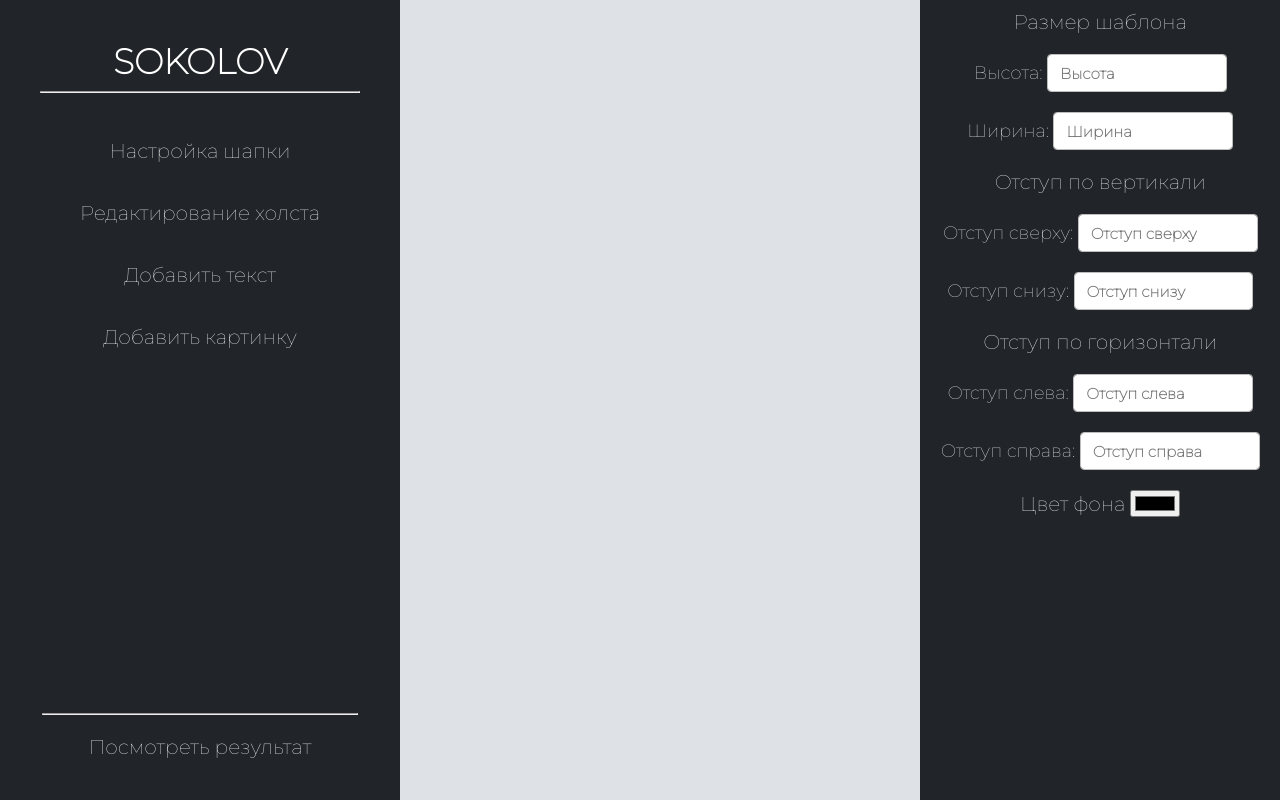
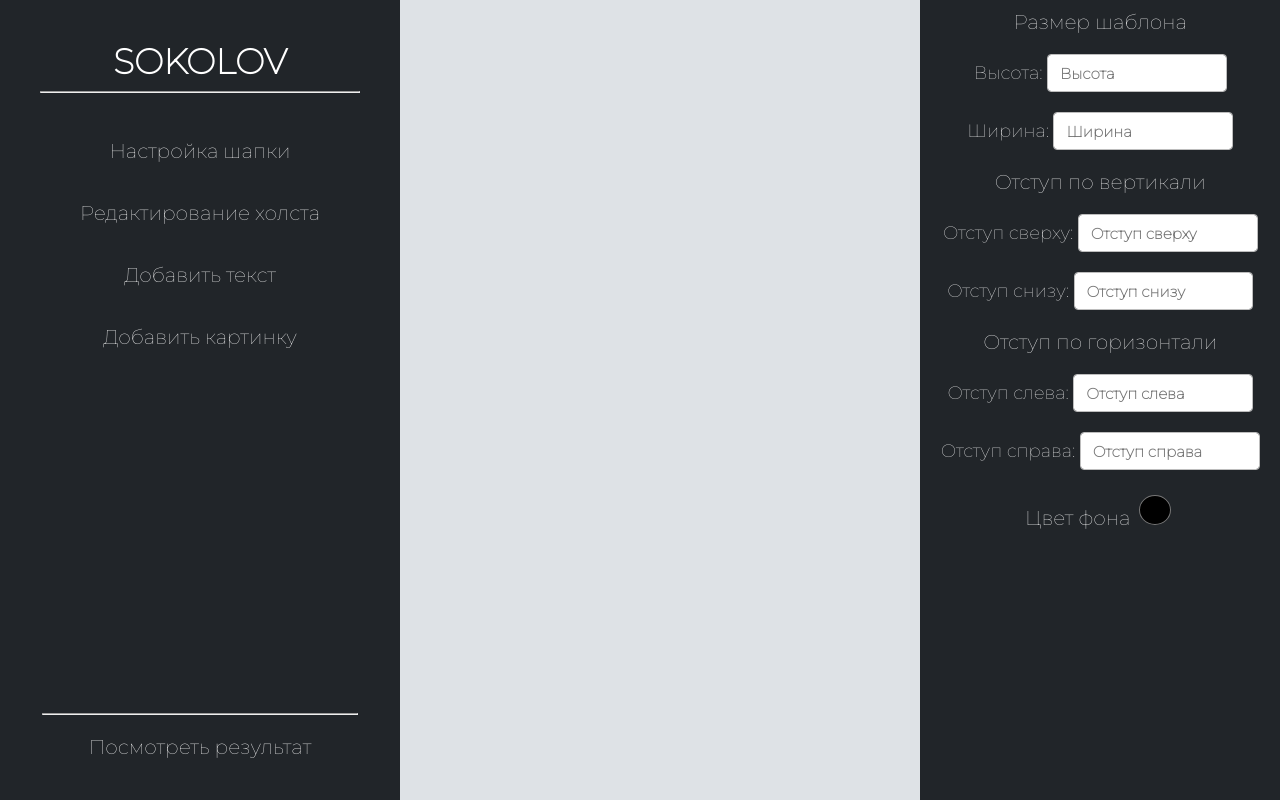
Before and after one commit to HOKAGE888/Shablone, a Flask app: page /pattern/edit in a window 1280 px wide. Run offline with Flask 3, Linux system fonts and the light colour scheme.

Commit message:
сделала кружок

```diff
--- a/static/styles/style.css
+++ b/static/styles/style.css
@@ -215,7 +215,6 @@ body {
     transition: border-color 0.15s ease-in-out, box-shadow 0.15s ease-in-out;
     margin-bottom: 10px;
     margin-top: 10px;
-    /* margin-left: 25%; */
   }
 
 .text-right-menu{
@@ -231,6 +230,20 @@ body {
     color: #ffffff;
     text-align: center; margin-bottom: 10px;
     margin-top: 10px;
+}
+
+.cr{
+    -webkit-appearance: none;
+    -moz-appearance: none;
+    appearance: none;
+    background-color: transparent;
+    width: 40px;
+    height: 40px;
+    border: none;
+    cursor: pointer;
+}
+.cr::-webkit-color-swatch{
+    border-radius: 50%;
 }
 
 
--- a/templates/edit_pattern.html
+++ b/templates/edit_pattern.html
@@ -79,7 +79,7 @@
 
       <div class="right-text">
         Цвет фона
-        <input type="color">
+        <input class="cr" type="color">
       </div>
 
 
```
